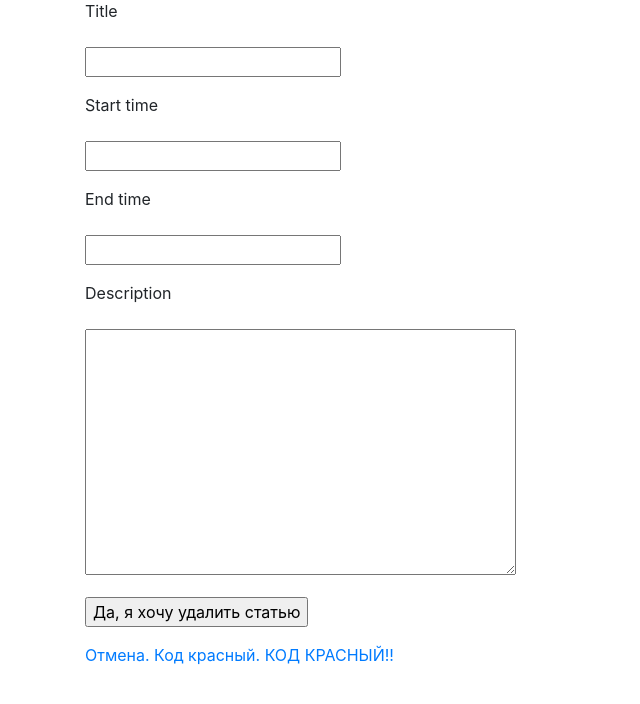
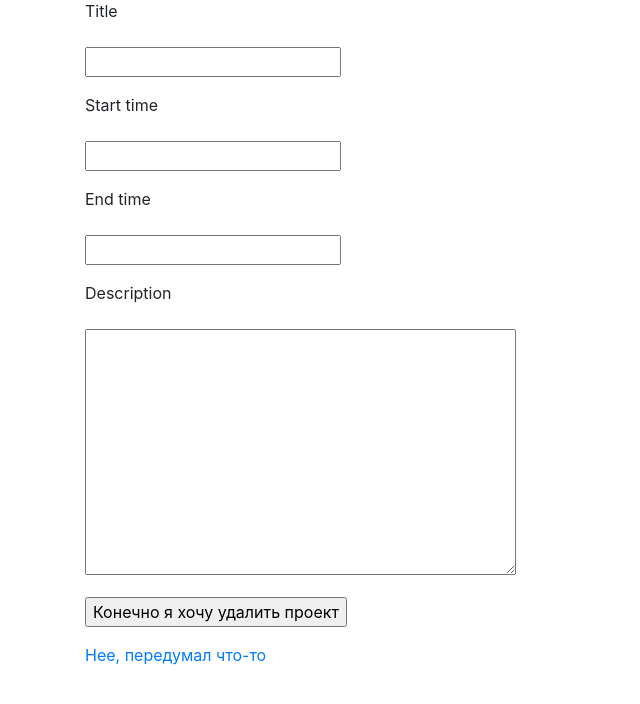
Before and after one commit to insanboss/hw_49, a Django app: template source/tracker_app/templates/projects/project_delete.html in a window 1280 px wide. Shown: the part 39-743 px from the top of the page, without its empty margins (0-640 px from the left). Run offline with Django 3.2, Linux system fonts and the light colour scheme; the template is opened without the code that fills it: values named after a table or form of the project are taken from there, others are empty; some libraries are stand-ins or nearby versions.

Commit message:
* Написано удаление проекта

```diff
--- a/source/issue_tracker/urls.py
+++ b/source/issue_tracker/urls.py
@@ -26,6 +26,7 @@ from tracker_app.views import (
     ProjectView,
     ProjectCreate,
     ProjectUpdate,
+    ProjectDelete,
 )
 
 urlpatterns = [
@@ -39,4 +40,5 @@ urlpatterns = [
     path('project/create/', ProjectCreate.as_view(), name='project_create'),
     path('project/<int:pk>/issue_create', AddIssue.as_view(), name='issue_create'),
     path('project/<int:pk>/update/', ProjectUpdate.as_view(), name='project_update'),
+    path('project/<int:pk>/delete/', ProjectDelete.as_view(), name='project_delete'),
 ]
--- a/source/tracker_app/templates/projects/project_delete.html
+++ b/source/tracker_app/templates/projects/project_delete.html
@@ -4,8 +4,8 @@
 {% block page_header %}Вы уверены, что хотите удалить проект {{ project.title }}?{% endblock page_header %}
 
 {% block content%}
-    <form action="{% url "article-delete" article.id %}", method="POST">
-        {% include 'partial/form.html' with button_text="Да, я хочу удалить статью" %}
-        <a href="{% url "article-view" article.id %}">Отмена. Код красный. КОД КРАСНЫЙ!!</a>
+    <form action="{% url "project_delete" project.id %}" method="POST">
+        {% include 'partial/form.html' with button_text="Конечно я хочу удалить проект" %}
+        <a href="{% url "project_View" project.id %}">Нее, передумал что-то</a>
     </form>
 {% endblock content %}
--- a/source/tracker_app/templates/projects/project_view.html
+++ b/source/tracker_app/templates/projects/project_view.html
@@ -4,6 +4,7 @@
 {% block menu %}
     <li><a href="{% url 'issue_create' project.pk %}">Create issue</a></li>
     <li><a href="{% url 'project_update' project.pk %}">Project update</a></li>
+    <li><a href="{% url 'project_delete' project.pk %}">Project delete</a></li>
 {% endblock menu %}
 
 {% block title %}{{ project.title }}{% endblock %}
```
